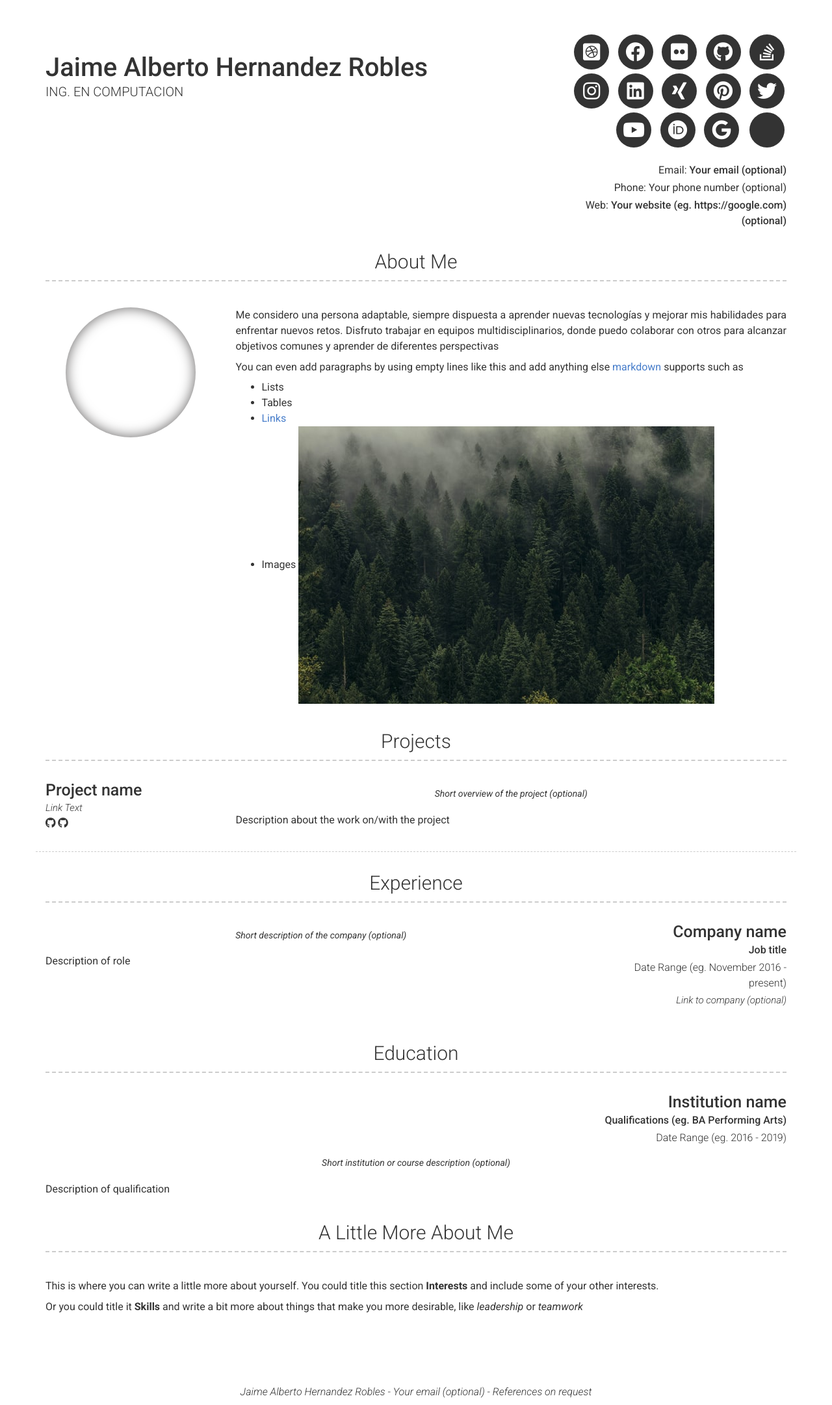
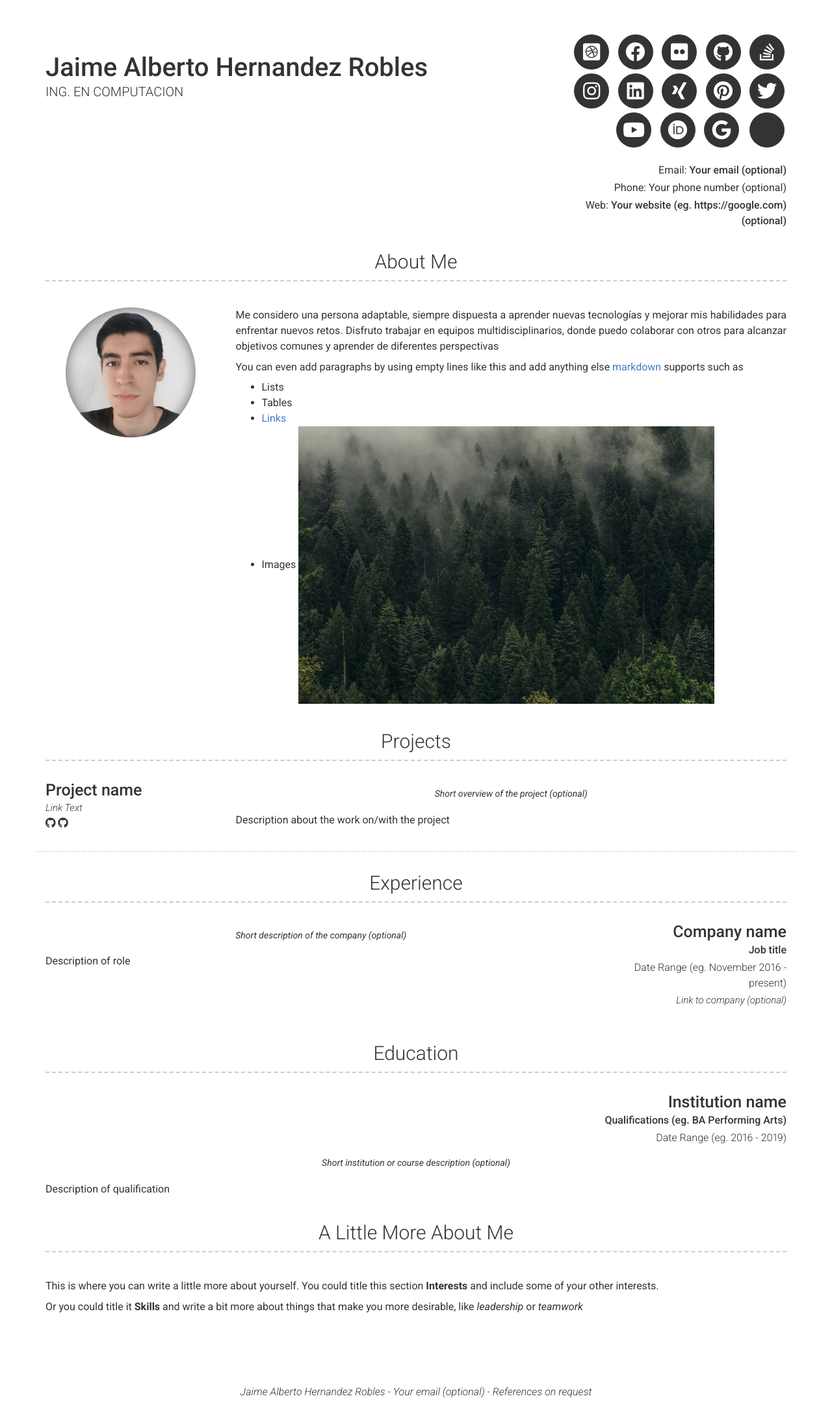
Before and after one commit to JA-HR/JA-HR.github.io, a Jekyll site: the page built from index.md, in a window 1280 px wide. Shown: the whole page at 65% size. Built offline with Jekyll 4.4.1, drawn with Linux system fonts in a browser that asks for light colours; nearby versions of some CDN libraries.

Commit message:
Update _config.yml

```diff
--- a/_config.yml
+++ b/_config.yml
@@ -50,7 +50,7 @@ additional_links:
 
 # About Section
 # about_title: About Me (Use this to override about section title)
-about_profile_image: (eg. /images/profile.jpeg)
+about_profile_image: /images/profile.jpeg
 about_content: | # this will include new lines to allow paragraphs
   Me considero una persona adaptable, siempre dispuesta a aprender nuevas tecnologías y mejorar mis habilidades para enfrentar nuevos retos.
   Disfruto trabajar en equipos multidisciplinarios, donde puedo colaborar con otros para alcanzar objetivos comunes y aprender de diferentes perspectivas
```
